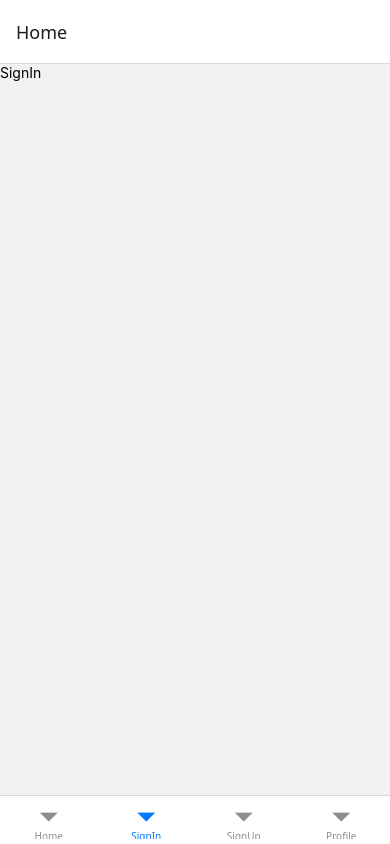
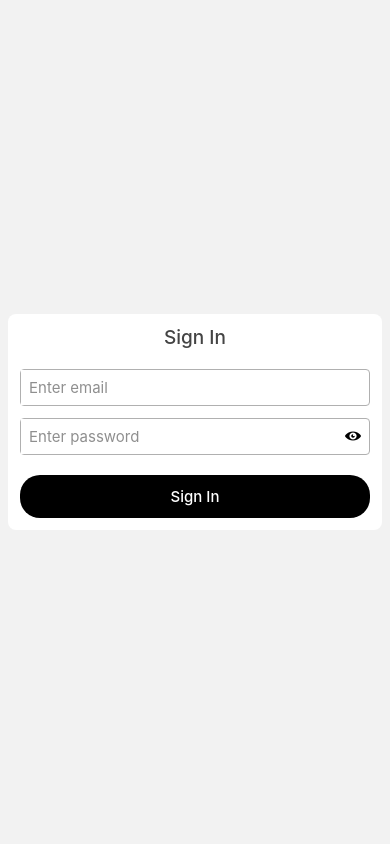
Before and after one commit to IAmRahul123/WU-Compact, a React Native app: screen /SignIn in a window 390 px wide. Built offline with nearby package versions, Linux system fonts and the light colour scheme; no server answers.

Commit message:
basic setup for login

```diff
--- a/package.json
+++ b/package.json
@@ -23,9 +23,10 @@
     "i18next": "^25.2.1",
     "react": "19.0.0",
     "react-i18next": "^15.5.3",
-    "react-native": "0.79.2",
+    "react-native": "0.79.3",
     "react-native-safe-area-context": "^5.4.1",
     "react-native-screens": "^4.11.1",
+    "react-native-vector-icons": "^10.2.0",
     "react-redux": "^9.2.0",
     "redux": "^5.0.1",
     "redux-persist": "^6.0.0",
@@ -44,6 +45,7 @@
     "@react-native/typescript-config": "0.79.3",
     "@types/jest": "^29.5.13",
     "@types/react": "^19.0.0",
+    "@types/react-native-vector-icons": "^6.4.18",
     "@types/react-test-renderer": "^19.0.0",
     "cross-env": "^7.0.3",
     "eslint": "^8.19.0",
--- /dev/null
+++ b/src/components/Button.tsx
@@ -0,0 +1,49 @@
+import {
+  StyleSheet,
+  Text,
+  TextStyle,
+  TouchableOpacity,
+  View,
+  ViewStyle,
+} from 'react-native';
+import React from 'react';
+import {colors} from '../config/themeManager';
+import fonts from '../config/fonts';
+
+interface ButtonProps {
+  title: string;
+  btnStyle?: ViewStyle;
+  textStyle?: TextStyle;
+  handlePress: () => void;
+}
+const Button: React.FC<ButtonProps> = ({
+  title,
+  btnStyle,
+  textStyle,
+  handlePress,
+}) => {
+  return (
+    <TouchableOpacity
+      style={[styles.container, btnStyle]}
+      onPress={handlePress}>
+      <Text style={[styles.title, textStyle]}>{title}</Text>
+    </TouchableOpacity>
+  );
+};
+
+export default Button;
+
+const styles = StyleSheet.create({
+  container: {
+    // flex: 1,
+    backgroundColor: colors.btn_bg,
+    padding: 12,
+    justifyContent: 'center',
+    alignItems: 'center',
+    borderRadius: 20,
+  },
+  title: {
+    color: colors.btn_text,
+    ...fonts.titleRegular,
+  },
+});
--- /dev/null
+++ b/src/components/Card.tsx
@@ -0,0 +1,24 @@
+import {StyleSheet, Text, View, ViewStyle} from 'react-native';
+import React, {ReactElement} from 'react';
+import {colors} from '../config/themeManager';
+
+const Card = ({
+  children,
+  style,
+}: {
+  children: ReactElement;
+  style?: ViewStyle;
+}) => {
+  return <View style={[styles.container, style]}>{children}</View>;
+};
+
+export default Card;
+
+const styles = StyleSheet.create({
+  container: {
+    backgroundColor: colors.background,
+    padding: 12,
+    borderRadius: 8,
+    elevation: 5,
+  },
+});
--- /dev/null
+++ b/src/components/Input.tsx
@@ -0,0 +1,67 @@
+import {
+  StyleSheet,
+  Text,
+  TextInput,
+  View,
+  ViewStyle,
+  TextInputProps,
+} from 'react-native';
+import React, {useState} from 'react';
+import {colors} from '../config/themeManager';
+import fonts from '../config/fonts';
+import Icon from 'react-native-vector-icons/Entypo';
+
+interface InputProps extends TextInputProps {
+  isPassword?: boolean;
+  containerStyle?: ViewStyle;
+}
+
+const Input: React.FC<InputProps> = ({
+  isPassword = false,
+  containerStyle,
+  ...props
+}) => {
+  const [show, setShow] = useState(isPassword);
+
+  const handleShow = () => {
+    setShow(prev => !prev);
+  };
+
+  return (
+    <View style={[styles.container, containerStyle]}>
+      <TextInput
+        secureTextEntry={isPassword && show}
+        placeholderTextColor={colors.placeholder_grey}
+        style={styles.input}
+        {...props}
+      />
+      {isPassword && (
+        <Icon
+          name={!show ? 'eye-with-line' : 'eye'}
+          onPress={handleShow}
+          size={16}
+        />
+      )}
+    </View>
+  );
+};
+
+export default Input;
+
+const styles = StyleSheet.create({
+  container: {
+    borderWidth: 1,
+    borderColor: colors.border_grey,
+    flexDirection: 'row',
+    alignItems: 'center',
+    justifyContent: 'space-between',
+    borderRadius: 4,
+    paddingRight: 8,
+  },
+  input: {
+    flex: 1,
+    backgroundColor: colors.background,
+    padding: 8,
+    ...fonts.textRegular,
+  },
+});
--- a/src/config/colors.ts
+++ b/src/config/colors.ts
@@ -1,11 +1,36 @@
-export const light_colors: ThemeColors = {
+export const light_colors = {
+  background: '#fff',
+  text: '#000',
+  title: '#444',
+  grey_light: '#d6d6d6',
+  border_grey: '#b0b0b0',
+  divider_grey: '#a0a0a0',
+  placeholder_grey: '#8f8f8f',
+  disabled_text_grey: '#808080',
+  background_muted_grey: '#f2f2f2',
+  shadow_grey: '#c0c0c0',
+  red_border: 'red',
+  btn_bg: '#000',
+  btn_text: '#fff',
+} as const;
+
+export const dark_colors = {
   background: '#000',
-};
+  text: '#fff',
+  title: '#444',
+  grey_light: '#d6d6d6',
+  border_grey: '#b0b0b0',
+  divider_grey: '#a0a0a0',
+  placeholder_grey: '#8f8f8f',
+  disabled_text_grey: '#808080',
+  background_muted_grey: '#f2f2f2',
+  shadow_grey: '#c0c0c0',
+  red_border: 'red',
+  btn_bg: '#000',
+  btn_text: '#fff',
+} as const;
 
-export const dark_colors: ThemeColors = {
-  background: '#fff',
-};
-
-export interface ThemeColors {
-  [key: string]: string;
-}
+export type ThemeColors = typeof light_colors | typeof dark_colors;
+// export interface ThemeColors {
+//   [key: string]: string;
+// }
--- a/src/config/fonts.ts
+++ b/src/config/fonts.ts
@@ -25,5 +25,4 @@ const generateFontStyles = () => {
 
 //labelTiny
 const fonts = StyleSheet.create(generateFontStyles());
-
 export default fonts;
--- a/src/config/themeManager.ts
+++ b/src/config/themeManager.ts
@@ -1,9 +1,9 @@
 import {Appearance} from 'react-native';
-import {light_colors, dark_colors} from './colors';
+import {light_colors, dark_colors, ThemeColors} from './colors';
 
 export type ThemeMode = 'light' | 'dark';
 
-export let colors = light_colors;
+export let colors: ThemeColors = light_colors;
 
 export const setColors = (theme: ThemeMode) => {
   colors = theme === 'dark' ? dark_colors : light_colors;
--- a/src/navigation/preAuth/PreAuthNavigation.tsx
+++ b/src/navigation/preAuth/PreAuthNavigation.tsx
@@ -7,7 +7,7 @@ const Stack = createNativeStackNavigator();
 
 export default function PreAuthNavigation() {
   return (
-    <Stack.Navigator>
+    <Stack.Navigator screenOptions={{headerShown: false}}>
       <Stack.Screen name="SignIn" component={SignIn} />
       <Stack.Screen name="SignUp" component={SignUp} />
     </Stack.Navigator>
--- a/src/navigation/rootStack/RootStack.tsx
+++ b/src/navigation/rootStack/RootStack.tsx
@@ -15,7 +15,7 @@ const RootStack = () => {
 
   return (
     <NavigationContainer ref={navigationRef} key={theme}>
-      {false ? <PreAuthNavigation /> : <PostAuthNavigation />}
+      {true ? <PreAuthNavigation /> : <PostAuthNavigation />}
     </NavigationContainer>
   );
 };
--- a/src/screens/signIn/SignIn.tsx
+++ b/src/screens/signIn/SignIn.tsx
@@ -1,14 +1,67 @@
 import {StyleSheet, Text, View} from 'react-native';
-import React from 'react';
+import React, {useState} from 'react';
+import Card from '../../components/Card';
+import fonts from '../../config/fonts';
+import Input from '../../components/Input';
+import Button from '../../components/Button';
+import {colors} from '../../config/themeManager';
 
 const SignIn = () => {
+  const [loginData, setLoginData] = useState({
+    email: '',
+    password: '',
+  });
+  const handleChange = (type: 'email' | 'password', text: string) => {
+    setLoginData({
+      ...loginData,
+      [type]: text,
+    });
+  };
   return (
-    <View>
-      <Text>SignIn</Text>
+    <View style={styles.main}>
+      <Card style={{width: '100%'}}>
+        <View style={{}}>
+          <Text style={styles.heading}>Sign In</Text>
+          <View style={styles.inputContainer}>
+            <Input
+              placeholder={'Enter email'}
+              value={loginData.email}
+              onChangeText={text => handleChange('email', text)}
+            />
+            <Input
+              placeholder={'Enter password'}
+              value={loginData.password}
+              onChangeText={text => handleChange('password', text)}
+              isPassword={true}
+            />
+          </View>
+          <Button
+            handlePress={() => {}}
+            title="Sign In"
+            btnStyle={{marginTop: 20}}
+          />
+        </View>
+      </Card>
     </View>
   );
 };
 
 export default SignIn;
 
-const styles = StyleSheet.create({});
+const styles = StyleSheet.create({
+  main: {
+    flex: 1,
+    justifyContent: 'center',
+    alignItems: 'center',
+    padding: 8,
+  },
+  heading: {
+    ...fonts.titleLarge,
+    textAlign: 'center',
+    marginBottom: 20,
+    color: colors.title,
+  },
+  inputContainer: {
+    gap: 12,
+  },
+});
```
Also changed, not shown: src/App.tsx (+2 -22 lines), 2 other files (tests, documents, lock files or other folders).
